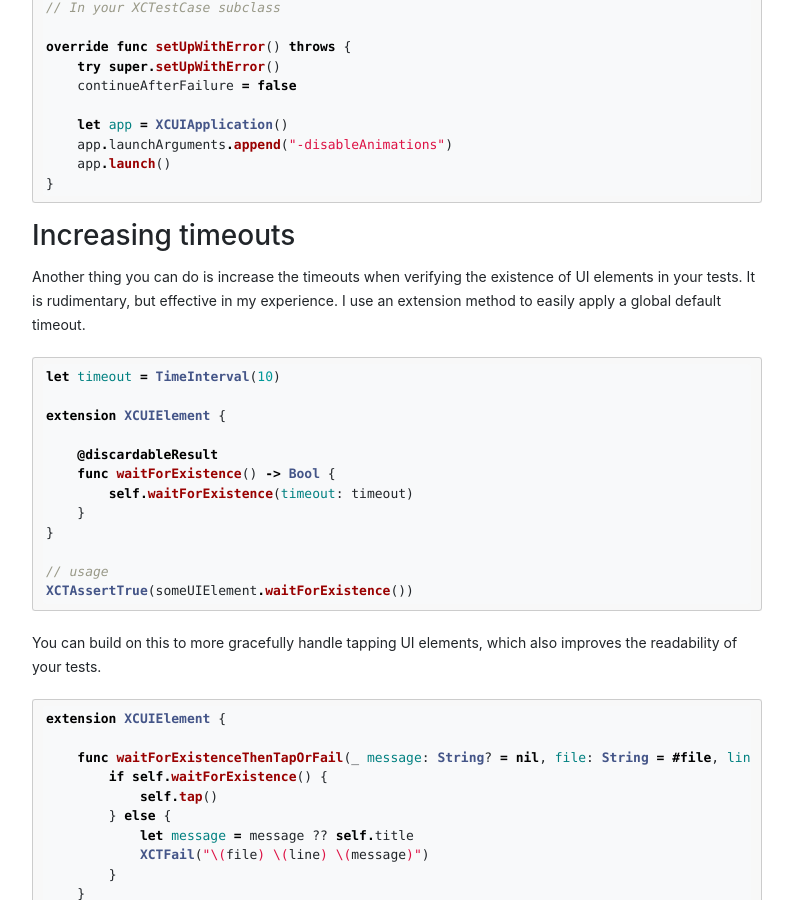
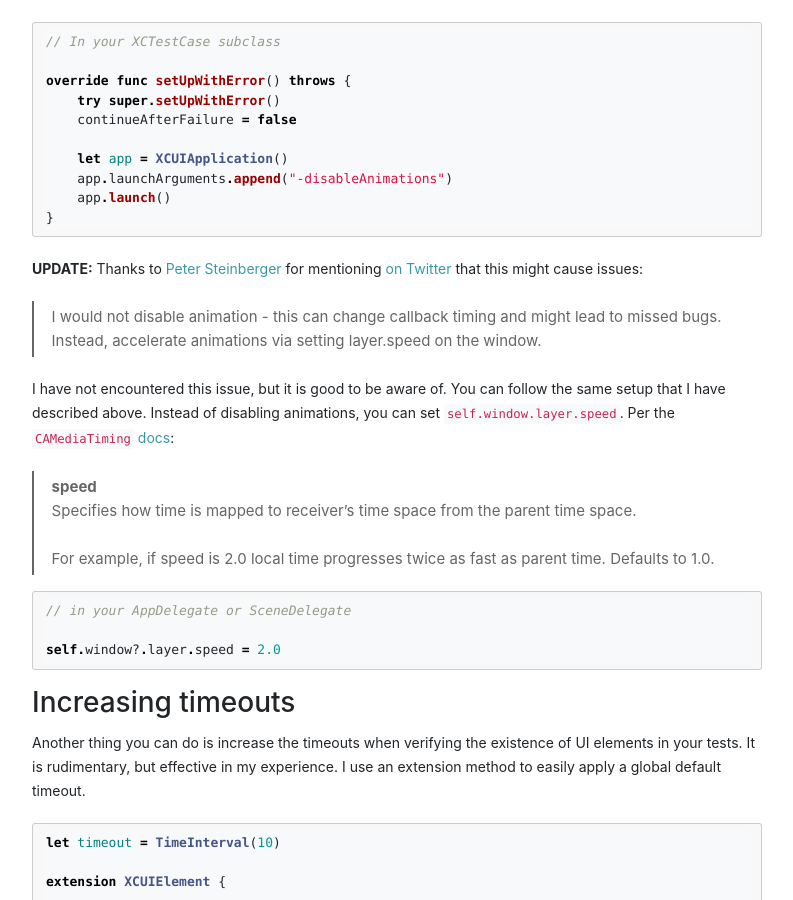
Before and after one commit to jessesquires/jessesquires.com, a Jekyll site: the page built from _posts/2021-03-17-xcode-ui-testing-reliability-tips.md, in a window 1280 px wide and 900 px high, scrolled down 1065 px. Shown: the whole window, without its empty margins (243-1036 px from the left). Built offline with Jekyll 4.4.1, drawn with Linux system fonts in a browser that asks for light colours; nearby versions of some CDN libraries; library files that are not in the unit come from our copies.

Commit message:
[post update] ui test tips

````diff
--- a/_posts/2021-03-17-xcode-ui-testing-reliability-tips.md
+++ b/_posts/2021-03-17-xcode-ui-testing-reliability-tips.md
@@ -52,6 +53,23 @@ override func setUpWithError() throws {
 }
 ```
 
+**UPDATE:** Thanks to [Peter Steinberger](https://mobile.twitter.com/steipete) for mentioning [on Twitter](https://mobile.twitter.com/steipete/status/1372460020730843136) that this might cause issues:
+
+> I would not disable animation - this can change callback timing and might lead to missed bugs. Instead, accelerate animations via setting layer.speed on the window.
+
+I have not encountered this issue, but it is good to be aware of. You can follow the same setup that I have described above. Instead of disabling animations, you can set `self.window.layer.speed`. Per the [`CAMediaTiming` docs](https://developer.apple.com/documentation/quartzcore/camediatiming/1427647-speed):
+
+> **speed**<br/>
+> Specifies how time is mapped to receiver’s time space from the parent time space.
+>
+> For example, if speed is 2.0 local time progresses twice as fast as parent time. Defaults to 1.0.
+
+```swift
+// in your AppDelegate or SceneDelegate
+
+self.window?.layer.speed = 2.0
+```
+
 ### Increasing timeouts
 
 Another thing you can do is increase the timeouts when verifying the existence of UI elements in your tests. It is rudimentary, but effective in my experience. I use an extension method to easily apply a global default timeout.
````
Also changed, not shown: other parts of _posts/2021-03-17-xcode-ui-testing-reliability-tips.md (+1 -0 lines).
